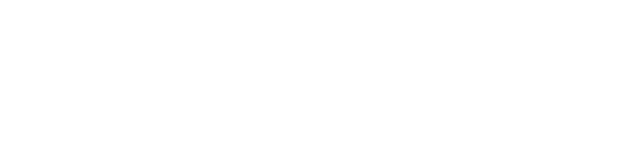
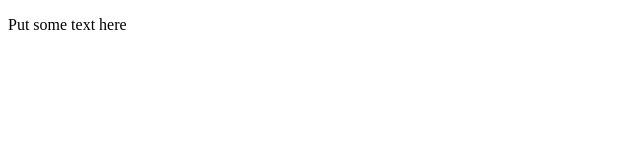
Before and after one commit to mariarolstadmartinez/MergeConflicts, a plain HTML site: page index.html in a window 1280 px wide. Shown: the whole page, without its empty margins (0-640 px from the left). Drawn offline with Linux system fonts and the light colour scheme.

Commit message:
Main text edit in index file

```diff
--- a/index.html
+++ b/index.html
@@ -6,6 +6,7 @@
     <title>Edit title Master</title>
 </head>
 <body>
+    <p>Put some text here</p>
 
 </body>
 </html>
```
